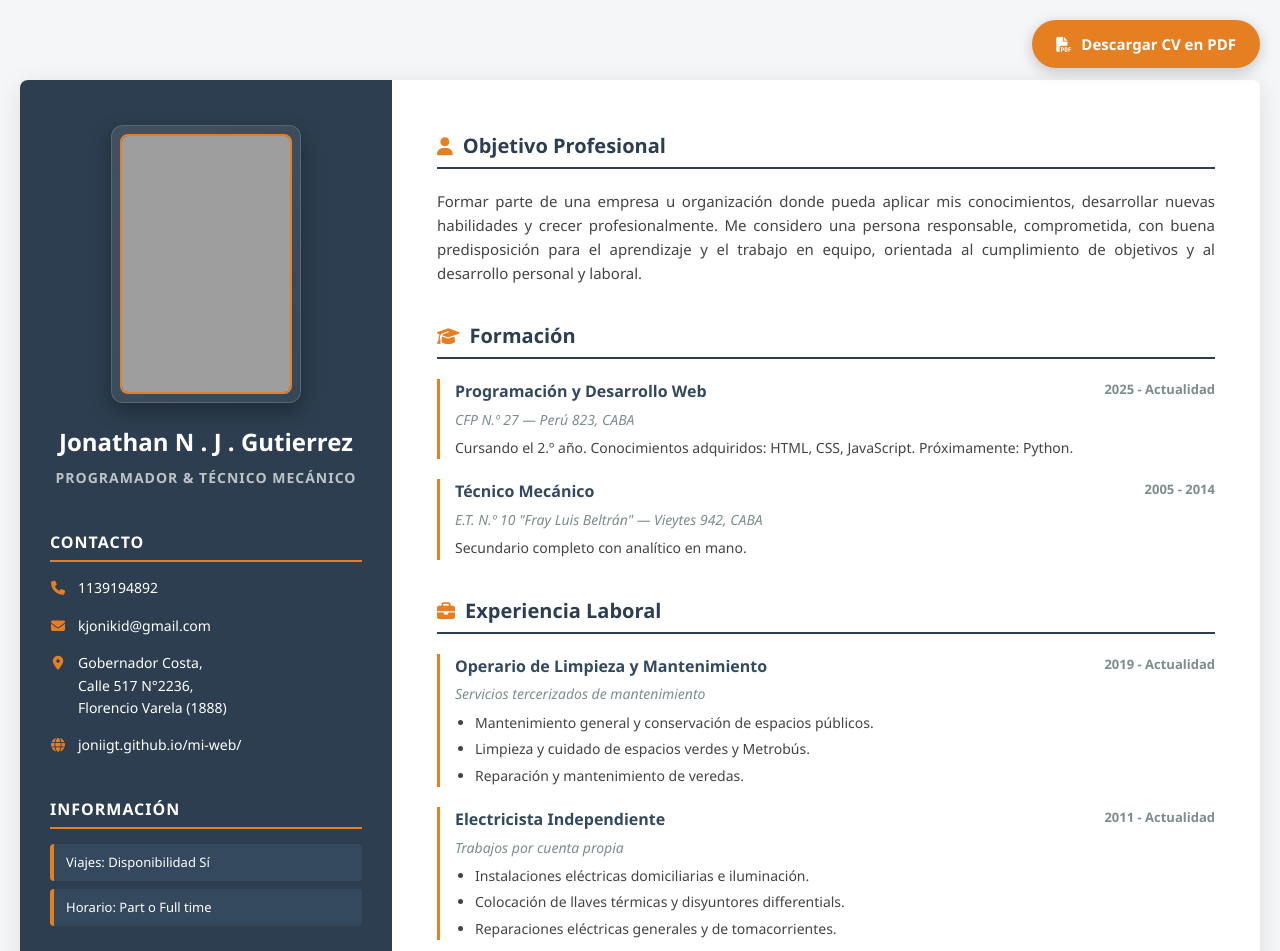
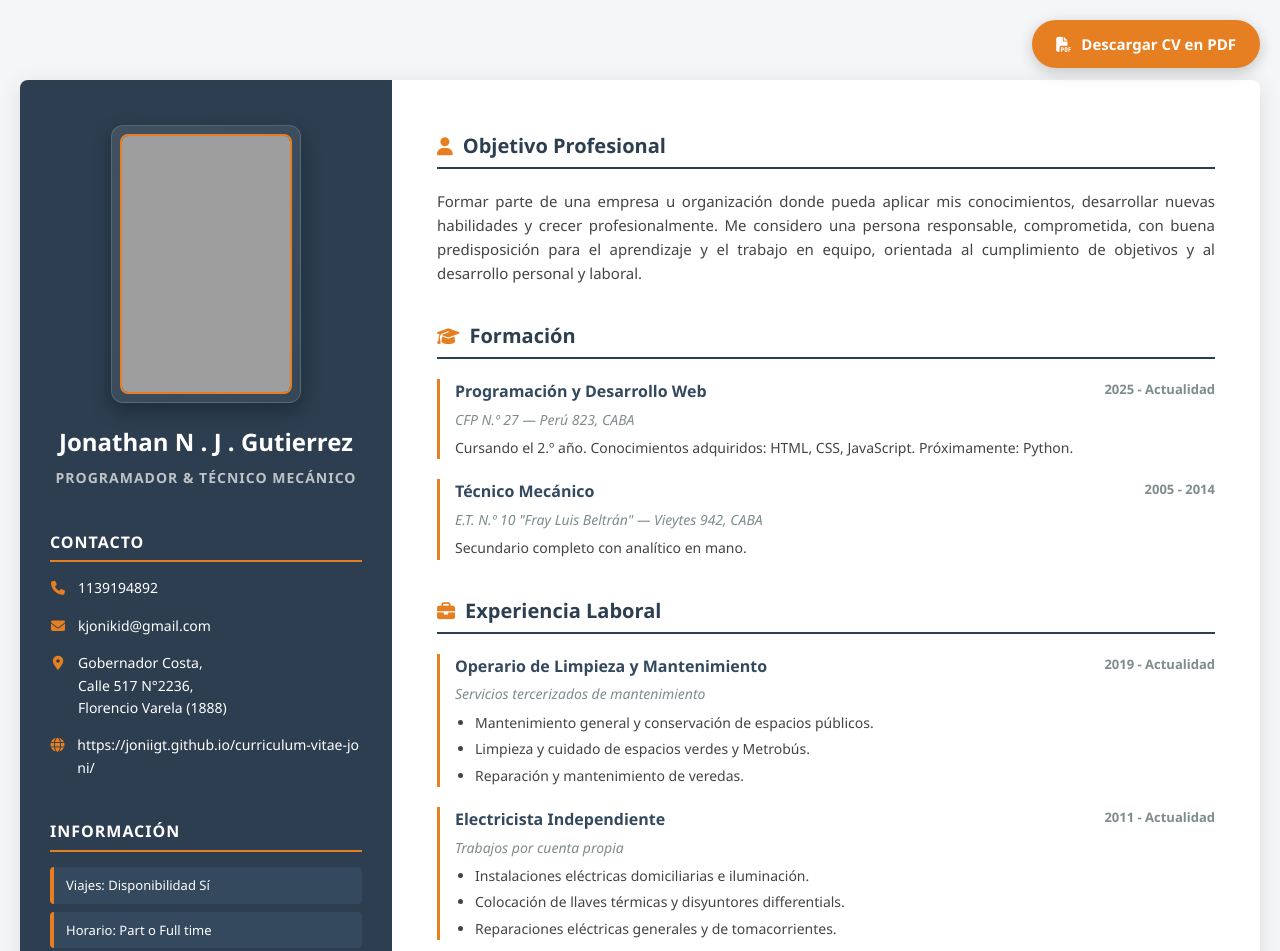
Before and after one commit to joniigt/curriculum-vitae-joni, a plain HTML site: page index.html in a window 1280 px wide. Shown: the top 951 px of the page. Drawn offline with Linux system fonts and the light colour scheme; grey boxes are pictures that could not be loaded.

Commit message:
Actualizacion CV

```diff
--- a/index.html
+++ b/index.html
@@ -485,7 +485,7 @@
                     <li><i class="fa-solid fa-phone"></i> 1139194892</li>
                     <li><i class="fa-solid fa-envelope"></i> kjonikid@gmail.com</li>
                     <li><i class="fa-solid fa-location-dot"></i> Gobernador Costa,<br>Calle 517 N°2236,<br>Florencio Varela (1888)</li>
-                    <li><i class="fa-solid fa-globe"></i> <a href="https://joniigt.github.io/curriculum-vitae-joni/" target="_blank">joniigt.github.io/mi-web/</a></li>
+                    <li><i class="fa-solid fa-globe"></i> <a href="https://joniigt.github.io/curriculum-vitae-joni/" target="_blank">https://joniigt.github.io/curriculum-vitae-joni/</a></li>
                 </ul>
             </div>
 
```
